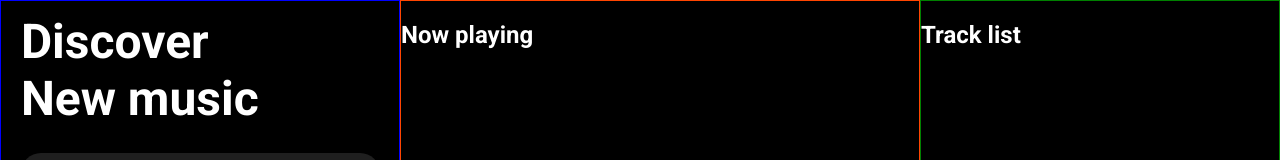
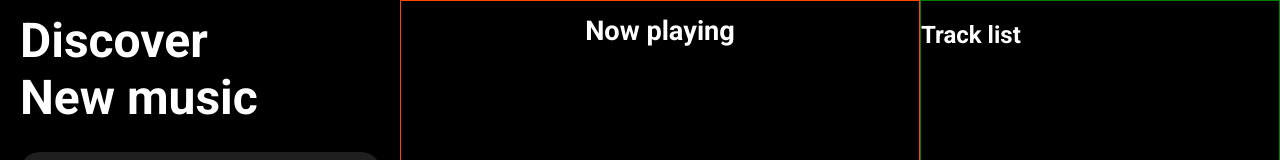
Before and after one commit to Jhon-GG/proyectoJavascript, a website: page index.html in a window 1280 px wide. Shown: the top 160 px of the page. Drawn offline with Linux system fonts and the light colour scheme.

Commit message:
feat: :lipstick: Estilos de titulo seccion de en medio
Se generaron los estilos del titulo de la seccion de en medio

```diff
--- a/css/style.css
+++ b/css/style.css
@@ -28,7 +28,7 @@ body, html{
 .left_aside{
     display: flex;
     flex-direction: column;
-    border: 1px solid blue;
+    /* border: 1px solid blue; */
     height:100vh;
     width: 50vh;
 
@@ -47,6 +47,7 @@ body, html{
     border: 1px solid orangered;
     height:100vh;
     width: 100%;
+    justify-content: center;
 }
 
 
@@ -416,3 +417,23 @@ body, html{
     margin-top: -3%;
     margin: 0;
   }
+
+
+/* -------------------------------------- BOX PRINCIPAL CENTRAL ------------------------------------------------------- */
+
+.section_middleHeader{
+  display: flex;
+  /* border: 1px solid red; */
+  width: 50%;
+  height: 5vh;
+  justify-content: center;
+  align-items: center;
+  margin-top: 2%;
+}
+
+.section_middleHeader h1{
+  display: flex;
+  justify-content: center;
+  align-items: center;
+  font-size: 170%;
+}
```
